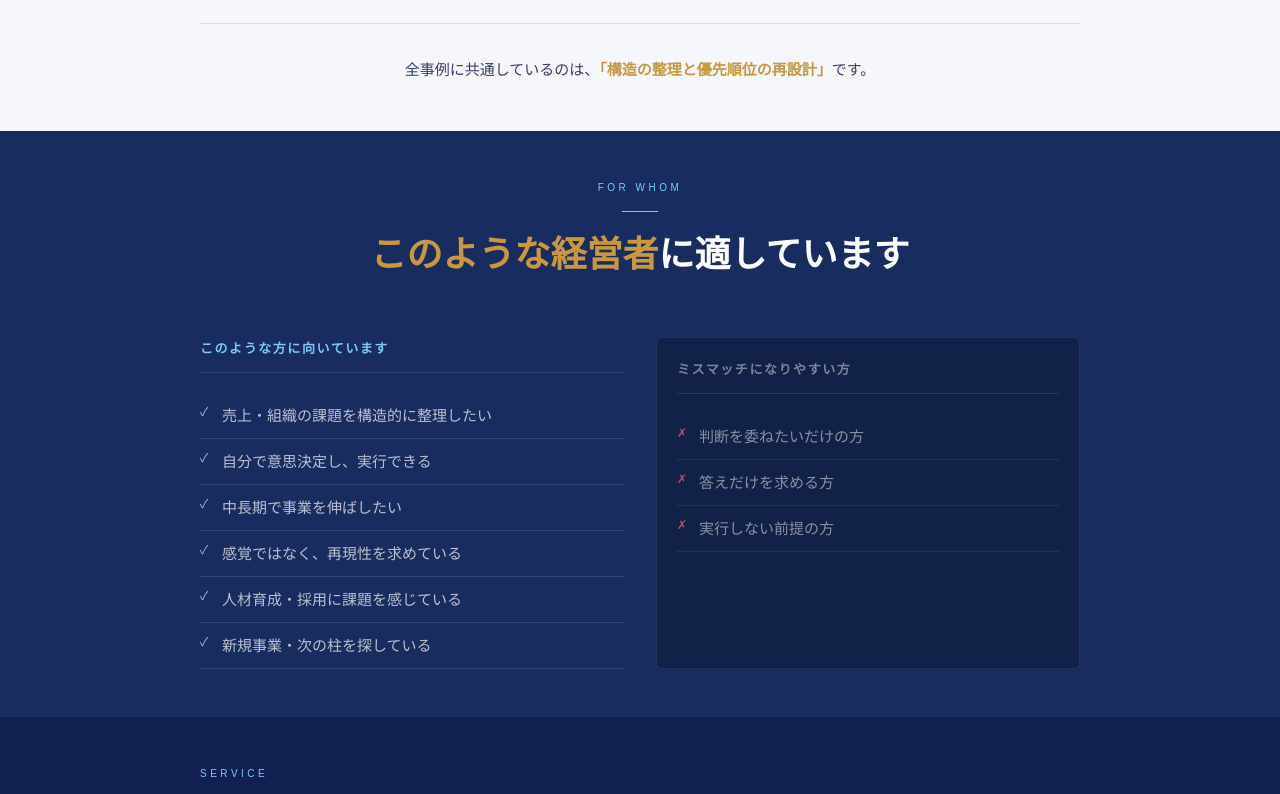
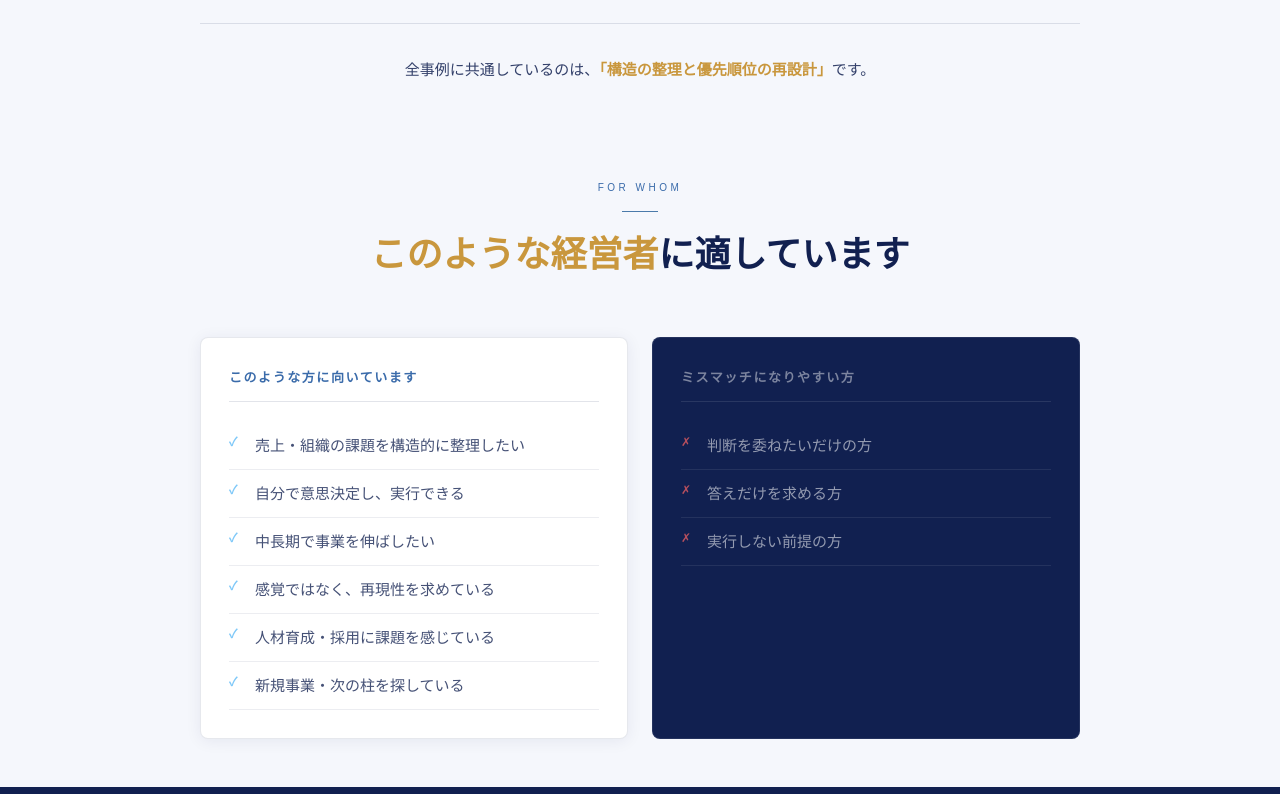
Before and after one commit to takeshikagitani-netizen/kagitani-consulting, a plain HTML site: page index.html in a window 1280 px wide. Shown: the part 4860-5654 px from the top of the page. Drawn offline with Linux system fonts and the light colour scheme.

Commit message:
Redesign FOR WHOM section with light/dark contrast
- Section background: light (#f5f7fc)
- Yes column: white card with navy text, subtle shadow
- No column: dark navy card with muted white text
- Clear visual separation between fit/mismatch columns

Co-Authored-By: Claude Sonnet 4.6 <noreply@anthropic.com>

```diff
--- a/index.html
+++ b/index.html
@@ -204,25 +204,45 @@
     .result-card .desc { font-size: 15px; color: var(--muted); line-height: 1.85; }
 
     /* ─── WHO ─── */
-    .who { background: var(--navy2); }
-    .who-grid { display: grid; grid-template-columns: 1fr 1fr; gap: 32px; }
+    .who { background: var(--light); }
+    .who .section-label { color: #3a6baa; }
+    .who .section-title { color: var(--dark-text); }
+    .who .section-title em { color: var(--amber); }
+    .who .divider { background: #4a7aaa; }
+    .who-grid { display: grid; grid-template-columns: 1fr 1fr; gap: 24px; }
+    .who-col {
+      border-radius: 8px; padding: 28px 28px;
+    }
+    .who-col.yes {
+      background: #fff;
+      border: 1px solid rgba(17,32,80,.1);
+      box-shadow: 0 2px 16px rgba(17,32,80,.07);
+    }
+    .who-col.no {
+      background: var(--navy);
+      border: 1px solid rgba(255,255,255,.08);
+    }
     .who-col h3 {
-      font-size: 13px; letter-spacing: .12em; color: var(--blue);
-      border-bottom: 1px solid rgba(110,180,247,.2);
+      font-size: 13px; letter-spacing: .12em;
       padding-bottom: 12px; margin-bottom: 20px;
     }
-    .who-col.no { background: rgba(0,0,0,.25); border-radius: 6px; padding: 20px; border: 1px solid rgba(255,255,255,.08); }
-    .who-col.no h3 { color: rgba(255,255,255,.45); border-bottom-color: rgba(255,255,255,.1); }
+    .who-col.yes h3 { color: #3a6baa; border-bottom: 1px solid rgba(17,32,80,.12); }
+    .who-col.no  h3 { color: rgba(255,255,255,.45); border-bottom: 1px solid rgba(255,255,255,.1); }
     .who-list { list-style: none; }
-    .who-list li {
-      font-size: 15px; color: rgba(255,255,255,.7);
-      padding: 9px 0 9px 22px;
-      border-bottom: 1px solid var(--line);
+    .who-col.yes .who-list li {
+      font-size: 15px; color: rgba(17,32,80,.78);
+      padding: 10px 0 10px 26px;
+      border-bottom: 1px solid rgba(17,32,80,.08);
       position: relative;
     }
-    .who-col.yes .who-list li::before { content: '✓'; color: var(--blue); position: absolute; left: 0; top: 9px; font-size:12px; }
-    .who-col.no  .who-list li::before { content: '✗'; color: rgba(255,100,100,.7); position: absolute; left: 0; top: 9px; font-size:12px; }
-    .who-col.no  .who-list li { color: rgba(255,255,255,.5); border-bottom-color: rgba(255,255,255,.08); }
+    .who-col.no .who-list li {
+      font-size: 15px; color: rgba(255,255,255,.55);
+      padding: 10px 0 10px 26px;
+      border-bottom: 1px solid rgba(255,255,255,.08);
+      position: relative;
+    }
+    .who-col.yes .who-list li::before { content: '✓'; color: var(--blue); position: absolute; left: 0; top: 10px; font-size:12px; font-weight:700; }
+    .who-col.no  .who-list li::before { content: '✗'; color: rgba(255,100,100,.7); position: absolute; left: 0; top: 10px; font-size:12px; }
 
     /* ─── SERVICE ─── */
     .svc-card {
```
